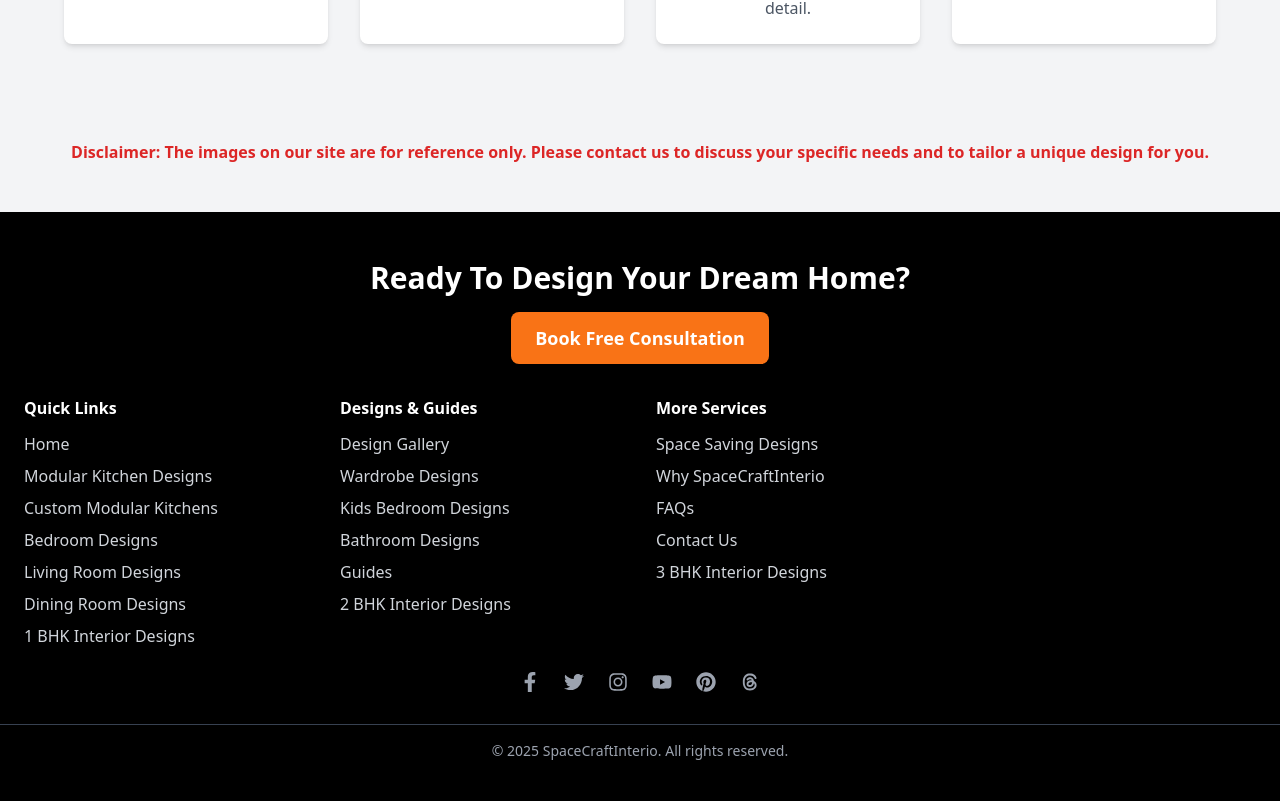
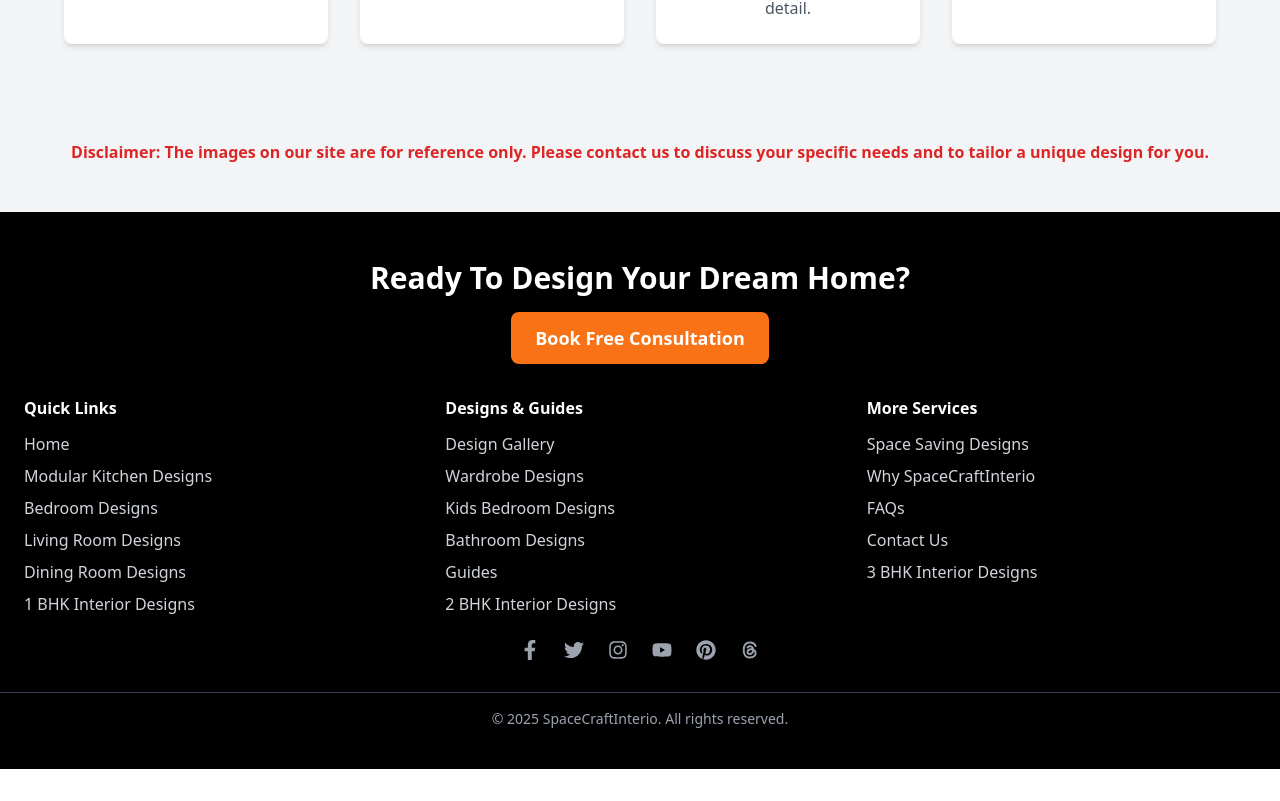
Before and after one commit to ShashwatSecure/Space-Craft-Interio, a Next.js app: page / in a window 1280 px wide. Shown: the part 3391-4192 px from the top of the page. After the commit the page ends 4160 px from the top, so only its background shows below. Built offline with nearby package versions, Linux system fonts and the light colour scheme.

Commit message:
Few footer links modified

```diff
--- a/src/components/Footer.tsx
+++ b/src/components/Footer.tsx
@@ -16,7 +16,7 @@ const Footer = () => {
           Book Free Consultation
         </button>
       </div>
-      <div className="container mx-auto px-6 grid grid-cols-1 md:grid-cols-4 gap-8 mt-4">
+      <div className="container mx-auto px-6 grid grid-cols-1 md:grid-cols-3 gap-8 mt-4">
 
         {/* Column 1 */}
         <div>
@@ -25,11 +25,10 @@ const Footer = () => {
             {[
               { name: "Home", link: "/" },
               { name: "Modular Kitchen Designs", link: "/modular-kitchen" },
-              { name: "Custom Modular Kitchens", link: "/custom-kitchen" },
               { name: "Bedroom Designs", link: "/bedroom-designs" },
-              { name: "Living Room Designs", link: "/living-room-designs" },
-              { name: "Dining Room Designs", link: "/dining-room-designs" },
-              { name: "1 BHK Interior Designs", link: "/1bhk-designs" },
+              { name: "Living Room Designs", link: "/living-room" },
+              { name: "Dining Room Designs", link: "/dining-room" },
+              { name: "1 BHK Interior Designs", link: "/1bhk" },
             ].map((item, index) => (
               <li key={index}>
                 <a href={item.link} className="hover:text-orange-400 transition">
@@ -46,12 +45,12 @@ const Footer = () => {
           <h3 className="text-white font-semibold mb-3">Designs & Guides</h3>
           <ul className="space-y-2">
             {[
-              { name: "Design Gallery", link: "/design-gallery" },
-              { name: "Wardrobe Designs", link: "/wardrobe-designs" },
-              { name: "Kids Bedroom Designs", link: "/kids-bedroom-designs" },
-              { name: "Bathroom Designs", link: "/bathroom-designs" },
+              { name: "Design Gallery", link: "/interior-design" },
+              { name: "Wardrobe Designs", link: "/wardrobe" },
+              { name: "Kids Bedroom Designs", link: "/kids-bedroom" },
+              { name: "Bathroom Designs", link: "/bathroom" },
               { name: "Guides", link: "/guides" },
-              { name: "2 BHK Interior Designs", link: "/2bhk-designs" },
+              { name: "2 BHK Interior Designs", link: "/2bhk" },
             ].map((item, index) => (
               <li key={index}>
                 <a href={item.link} className="hover:text-orange-400 transition">
@@ -72,7 +71,7 @@ const Footer = () => {
               { name: "Why SpaceCraftInterio", link: "/why-spacecraftinterio" },
               { name: "FAQs", link: "/faqs" },
               { name: "Contact Us", link: "/contact" },
-              { name: "3 BHK Interior Designs", link: "/3bhk-designs" },
+              { name: "3 BHK Interior Designs", link: "/3bhk" },
             ].map((item, index) => (
               <li key={index}>
                 <a href={item.link} className="hover:text-orange-400 transition">
```
